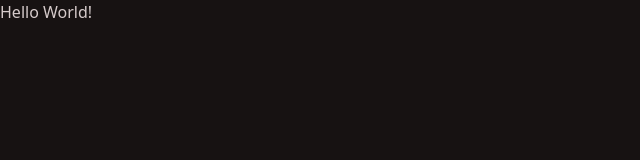
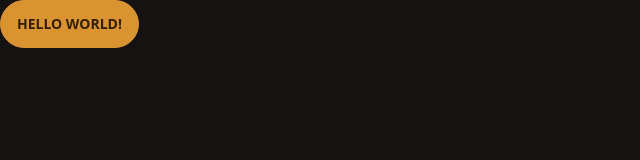
Before and after one commit to cnem255/Physics-Playground, an Electron app: page src/index.html in a window 800 px wide. Shown: the whole page, without its empty margins (0-640 px from the left). Drawn offline with nearby package versions, Linux system fonts and the light colour scheme; files that its build step writes are made by us from their sources.

Commit message:
Project setup

```diff
--- a/src/index.html
+++ b/src/index.html
@@ -5,7 +5,7 @@
     <meta http-equiv="X-UA-Compatible" content="IE=edge">
     <meta name="viewport" content="width=device-width, initial-scale=1.0">
     <title>Physics Playground</title>
-    <link href="dist/output.css" rel="stylesheet">
+    <link href="../dist/output.css" rel="stylesheet">
 </head>
 <body>
     <button class="btn btn-accent">Hello World!</button>
--- a/src/main.js
+++ b/src/main.js
@@ -10,7 +10,7 @@ function createWindow () {
     }
   })
 
-  win.loadFile('src/index.html')
+  win.loadFile('./index.html')
 }
 
 app.whenReady().then(() => {
--- a/tailwind.config.js
+++ b/tailwind.config.js
@@ -1,6 +1,6 @@
 /** @type {import('tailwindcss').Config} */
 module.exports = {
-  content: [],
+  content: ["./src/**/*.{html,js}"],
   theme: {
     extend: {},
   },
```
Also changed, not shown: dist/output.css.
